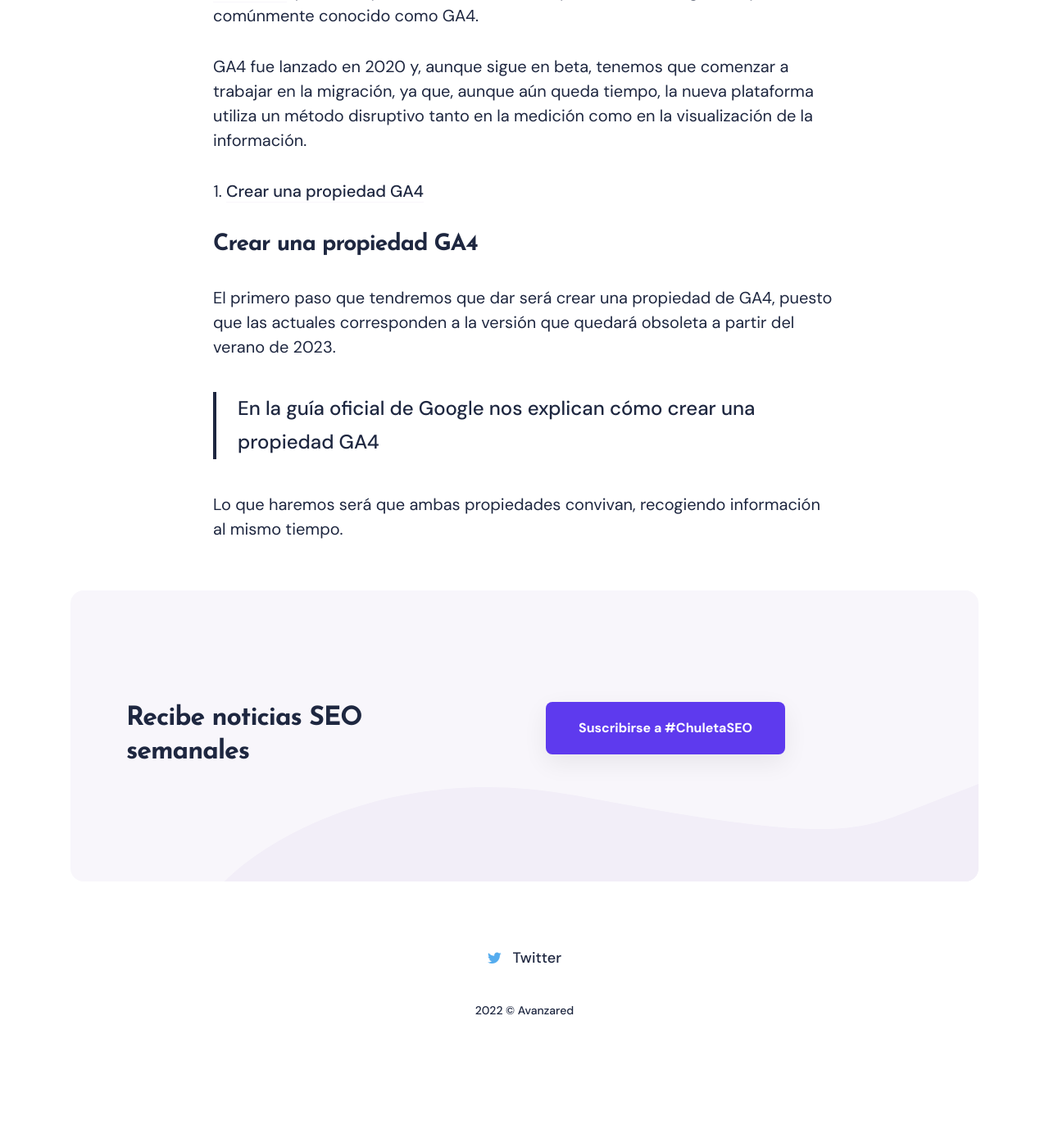
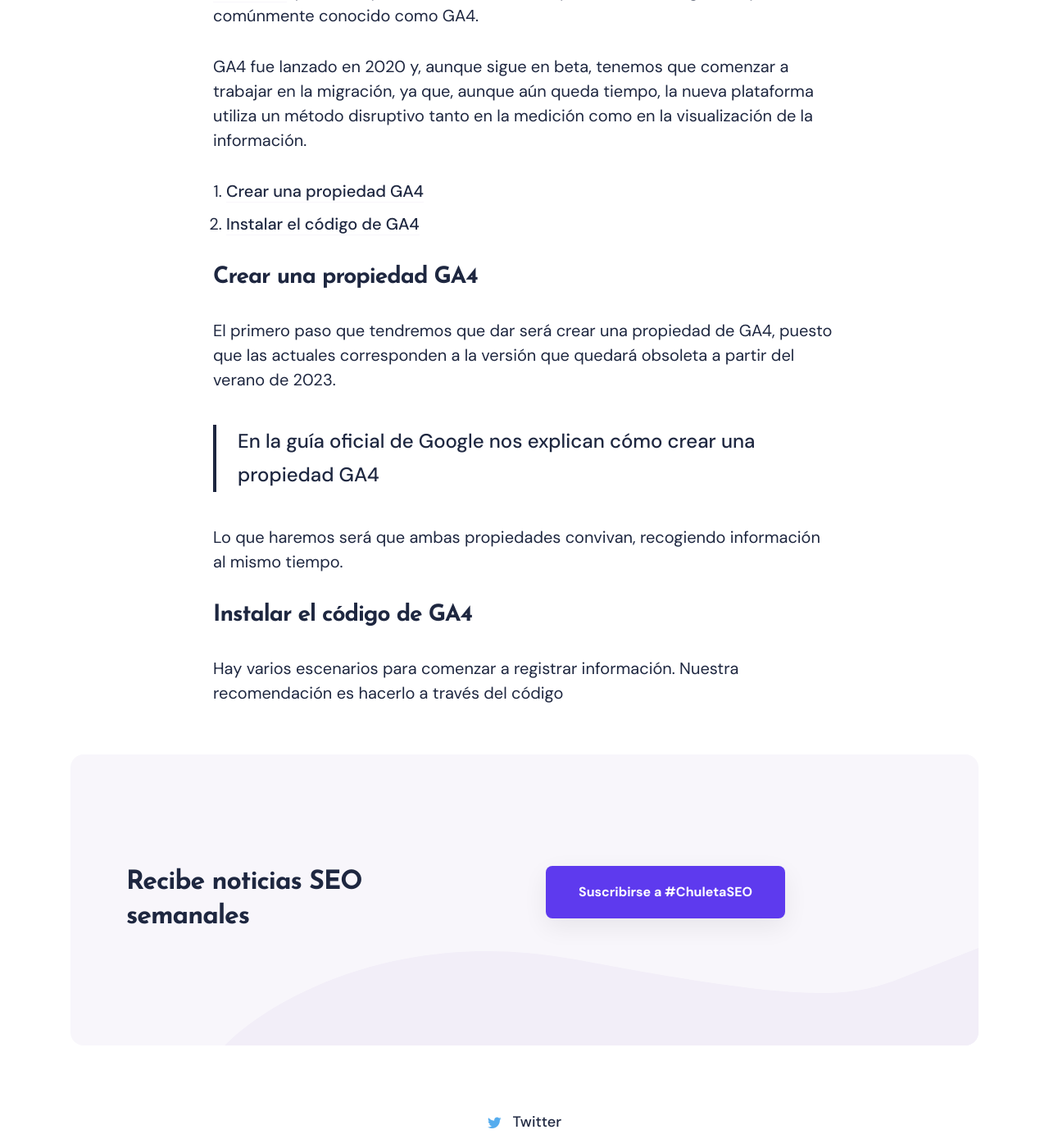
Before and after one commit to Emirodgar/w-avanzared, a Jekyll site: the page built from Google Analytics/google-analytics.md, in a window 1280 px wide and 1400 px high, scrolled down 539 px. Shown: the whole window at 82% size. Built offline with Jekyll 4.4.1, drawn with Linux system fonts in a browser that asks for light colours; nearby versions of some CDN libraries; before the commit the page ends 1850 px from its top, so only the background shows below that.

Commit message:
Google Analytics/google-analytics.md updated from https://stackedit.io/

```diff
--- a/Google Analytics/google-analytics.md
+++ b/Google Analytics/google-analytics.md
@@ -26,7 +26,11 @@ El primero paso que tendremos que dar será crear una propiedad de GA4, puesto q
 > En la guía oficial de Google nos explican cómo crear una propiedad GA4
 
 Lo que haremos será que ambas propiedades convivan, recogiendo información al mismo tiempo.
+
+## Instalar el código de GA4
+
+Hay varios escenarios para comenzar a registrar información. Nuestra recomendación es hacerlo a través del código
 <!--stackedit_data:
-eyJoaXN0b3J5IjpbLTE3NjI4MTAwNzQsLTIxMTE0MzAxNTFdfQ
-==
+eyJoaXN0b3J5IjpbLTE2NzM5Nzg1NTIsLTE3NjI4MTAwNzQsLT
+IxMTE0MzAxNTFdfQ==
 -->
```
